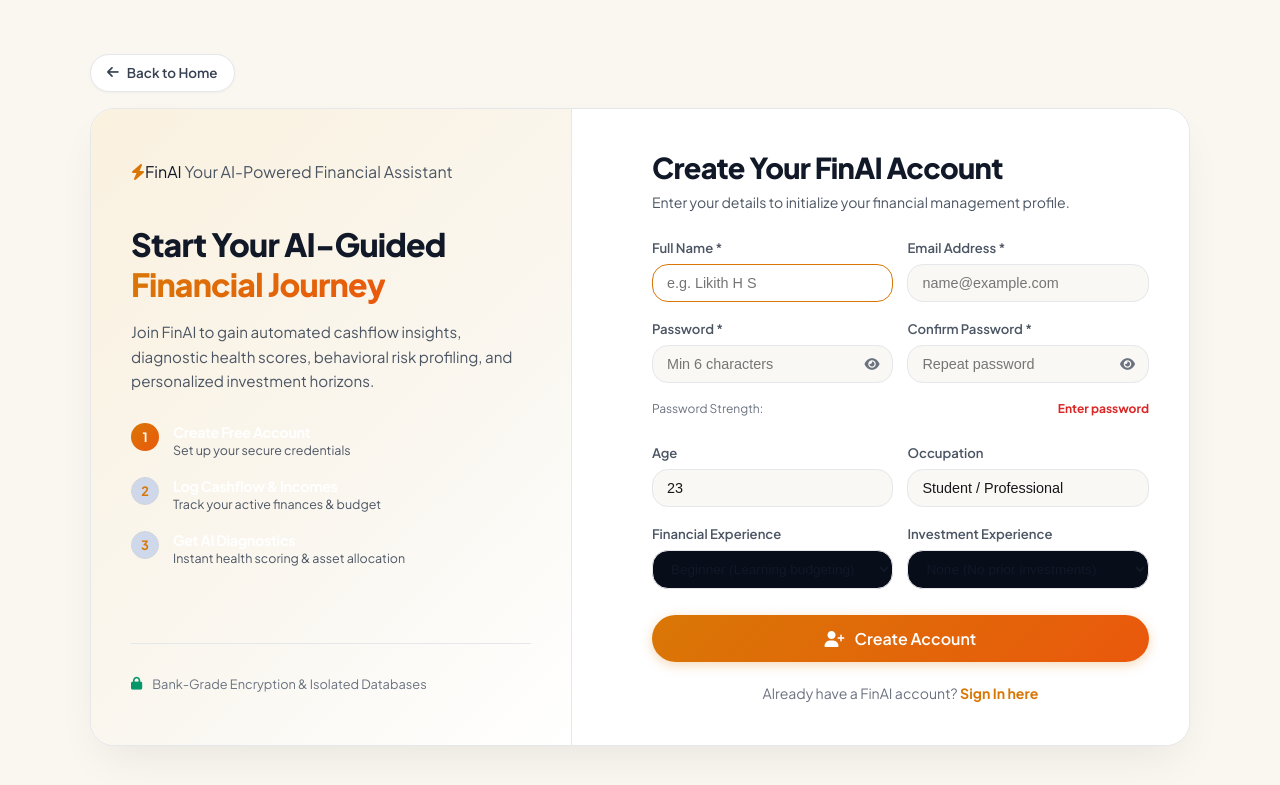
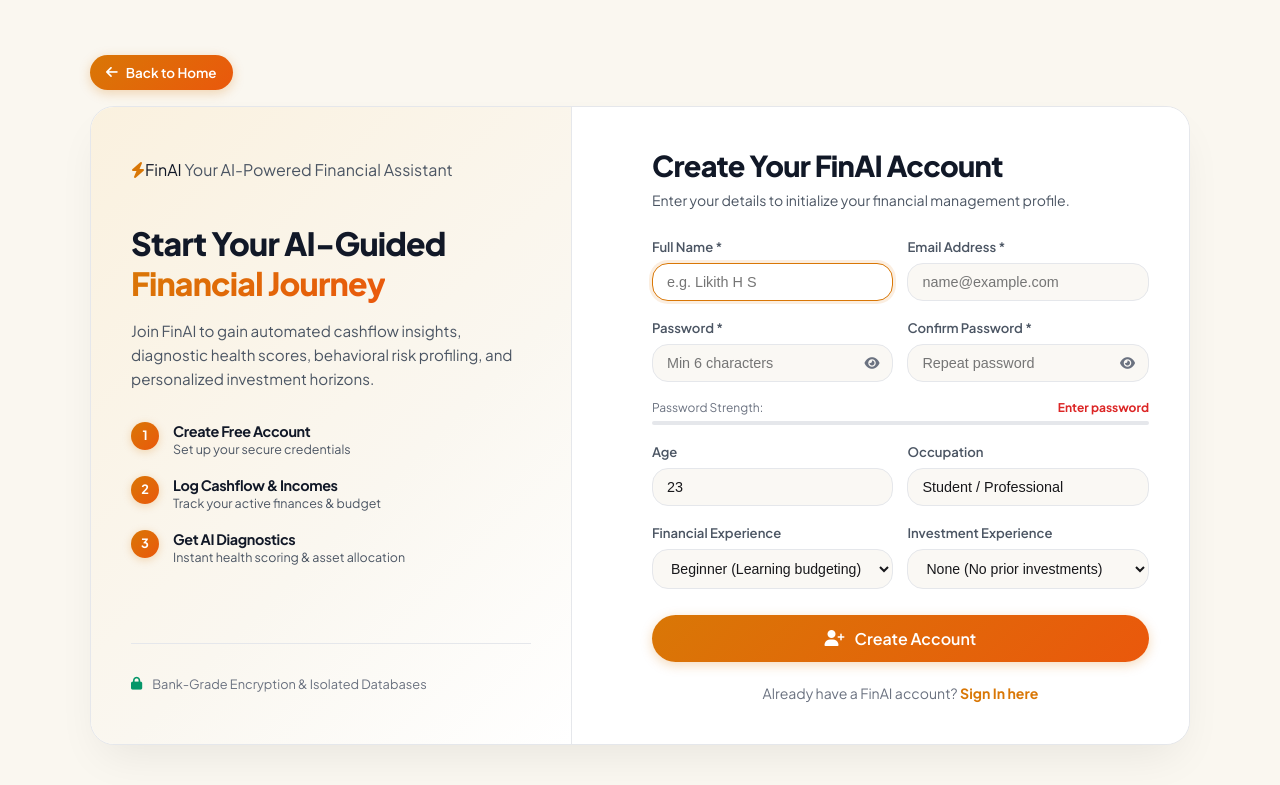
Before and after one commit to likithhs/financial_manager, a Flask app: page /register in a window 1280 px wide. Shown: the top 785 px of the page. Run offline with Flask 2, Linux system fonts and the light colour scheme.

Commit message:
Fix register page text visibility and navbar scrollspy highlighting

```diff
--- a/static/js/landing.js
+++ b/static/js/landing.js
@@ -130,64 +130,72 @@ document.addEventListener('DOMContentLoaded', () => {
     return div.innerHTML;
   }
 
-  // 4. Live ScrollSpy: Section Tracking in Top Navbar with Electric Blue Glow
-  const navSections = [
-    document.getElementById('home'),
-    document.getElementById('features'),
-    document.getElementById('how-it-works'),
-    document.getElementById('ai'),
-    document.getElementById('security')
-  ].filter(Boolean);
+  // 4. Live ScrollSpy: Section Tracking in Top Navbar with Active Indicator
+  const navSectionIds = ['home', 'features', 'how-it-works', 'ai', 'security'];
+  const navSections = navSectionIds
+    .map(id => document.getElementById(id))
+    .filter(Boolean);
 
-  const headerNavItems = document.querySelectorAll('.nav-links .nav-link-item[href^="#"]');
+  const headerNavItems = document.querySelectorAll('.fa-nav-menu .fa-nav-link[href^="#"], .nav-links .nav-link-item[href^="#"]');
+
+  function setActiveLink(sectionId) {
+    if (!sectionId || !headerNavItems.length) return;
+    headerNavItems.forEach(link => {
+      if (link.getAttribute('href') === `#${sectionId}`) {
+        link.classList.add('active');
+      } else {
+        link.classList.remove('active');
+      }
+    });
+  }
 
   function updateActiveNavSection() {
     if (!navSections.length || !headerNavItems.length) return;
 
-    const scrollPos = window.scrollY + 140; // Offset for fixed navbar
+    // Special check if reached bottom of page
+    const isAtBottom = (window.innerHeight + window.scrollY) >= (document.documentElement.scrollHeight - 60);
+    if (isAtBottom) {
+      const lastId = navSections[navSections.length - 1].getAttribute('id');
+      setActiveLink(lastId);
+      return;
+    }
 
-    let currentSectionId = '';
+    const scrollPos = window.scrollY + 160; // Offset for sticky navbar
+    let currentSectionId = navSections[0].getAttribute('id');
+
     navSections.forEach(section => {
-      const top = section.offsetTop;
-      const height = section.offsetHeight;
-      if (scrollPos >= top && scrollPos < top + height) {
+      const top = section.getBoundingClientRect().top + window.scrollY;
+      if (scrollPos >= top) {
         currentSectionId = section.getAttribute('id');
       }
     });
 
-    // Special check if reached very bottom of page
-    if ((window.innerHeight + window.scrollY) >= document.body.offsetHeight - 50) {
-      currentSectionId = navSections[navSections.length - 1].getAttribute('id');
-    }
-
-    if (currentSectionId) {
-      headerNavItems.forEach(link => {
-        if (link.getAttribute('href') === `#${currentSectionId}`) {
-          link.classList.add('active');
-        } else {
-          link.classList.remove('active');
-        }
-      });
-    }
+    setActiveLink(currentSectionId);
   }
 
   window.addEventListener('scroll', updateActiveNavSection, { passive: true });
   updateActiveNavSection(); // Initial check on load
 
   // Smooth in-page scrolling with navbar offset
-  headerNavItems.forEach(link => {
+  document.querySelectorAll('.fa-nav-link[href^="#"], .fa-btn-demo[href^="#"], .nav-links .nav-link-item[href^="#"]').forEach(link => {
     link.addEventListener('click', function(e) {
       const targetHash = this.getAttribute('href');
       if (targetHash && targetHash.startsWith('#')) {
         const targetElement = document.querySelector(targetHash);
         if (targetElement) {
           e.preventDefault();
-          const navOffset = 80;
-          const targetTop = Math.max(0, targetElement.offsetTop - navOffset);
+          const navOffset = document.querySelector('.fa-nav-wrapper')?.offsetHeight || 75;
+          const targetTop = Math.max(0, targetElement.getBoundingClientRect().top + window.scrollY - navOffset);
           window.scrollTo({
             top: targetTop,
             behavior: 'smooth'
           });
+          setActiveLink(targetElement.getAttribute('id'));
+
+          // Close mobile menu if open
+          if (navLinks && window.innerWidth <= 1024 && navLinks.style.display === 'flex') {
+            navLinks.style.display = 'none';
+          }
         }
       }
     });
--- a/templates/register.html
+++ b/templates/register.html
@@ -2,17 +2,55 @@
 
 {% block title %}Create Account - FinAI Assistant{% endblock %}
 
+{% block extra_css %}
+<style>
+  /* Ensure form controls on registration page match the warm minimalist design system */
+  .auth-form-side select {
+    background-color: #FAF8F4 !important;
+    border: 1px solid var(--border-subtle) !important;
+    border-radius: var(--radius-md) !important;
+    color: var(--text-light) !important;
+    font-size: 0.88rem !important;
+    padding: 10px 14px !important;
+    outline: none !important;
+    cursor: pointer;
+    color-scheme: light;
+    transition: all var(--transition-fast);
+  }
+  .auth-form-side select:focus {
+    background-color: #FFFFFF !important;
+    border-color: var(--blue-primary) !important;
+    box-shadow: 0 0 0 3px rgba(217, 119, 6, 0.12) !important;
+  }
+  .auth-form-side select option {
+    background-color: #FFFFFF !important;
+    color: var(--text-light) !important;
+    padding: 8px 12px;
+  }
+  .auth-form-side input {
+    background-color: #FAF8F4 !important;
+    border: 1px solid var(--border-subtle) !important;
+    color: var(--text-light) !important;
+  }
+  .auth-form-side input:focus {
+    background-color: #FFFFFF !important;
+    border-color: var(--blue-primary) !important;
+    box-shadow: 0 0 0 3px rgba(217, 119, 6, 0.12) !important;
+  }
+</style>
+{% endblock %}
+
 {% block public_content %}
 <div class="auth-page-wrapper" style="min-height: 100vh; display: flex; flex-direction: column; align-items: center; justify-content: center; padding: 40px 20px;">
   <div style="max-width: 1100px; width: 100%; margin-bottom: 16px; display: flex; justify-content: flex-start;">
-    <a href="{{ url_for('index') }}" class="btn btn-sm btn-secondary" style="border-color: var(--border-subtle); gap: 8px;">
+    <a href="{{ url_for('index') }}" class="btn btn-sm btn-primary" style="gap: 8px;">
       <i class="fa-solid fa-arrow-left"></i> Back to Home
     </a>
   </div>
   <div class="auth-container" style="max-width: 1100px; width: 100%; display: grid; grid-template-columns: 1fr 1.2fr; gap: 40px; background: var(--bg-card); border: 1px solid var(--border-medium); border-radius: var(--radius-xl); box-shadow: var(--shadow-lg), var(--shadow-glow-cyan); overflow: hidden;">
 
     <!-- Left Column: Branding & Steps -->
-    <div class="auth-side-brand" style="background: linear-gradient(135deg, rgba(37, 99, 235, 0.25) 0%, rgba(10, 15, 29, 0.95) 100%); border-right: 1px solid var(--border-subtle); padding: 50px 40px; display: flex; flex-direction: column; justify-content: space-between;">
+    <div class="auth-side-brand" style="background: linear-gradient(135deg, #FAF1DF 0%, #FAF7F0 60%, #FFFFFF 100%); border-right: 1px solid var(--border-subtle); padding: 50px 40px; display: flex; flex-direction: column; justify-content: space-between;">
       <div>
         <a href="{{ url_for('index') }}" class="brand-logo" style="margin-bottom: 40px; display: inline-flex;">
           <div class="brand-icon">
@@ -34,23 +72,23 @@
         <!-- Step List -->
         <div style="display: flex; flex-direction: column; gap: 16px;">
           <div style="display: flex; gap: 14px;">
-            <div style="width: 28px; height: 28px; border-radius: 50%; background: var(--gradient-primary); display: flex; align-items: center; justify-content: center; font-weight: 700; font-size: 0.8rem; color: #fff; flex-shrink: 0;">1</div>
+            <div style="width: 28px; height: 28px; border-radius: 50%; background: var(--gradient-primary); display: flex; align-items: center; justify-content: center; font-weight: 700; font-size: 0.8rem; color: #fff; flex-shrink: 0; box-shadow: 0 2px 8px rgba(217, 119, 6, 0.25);">1</div>
             <div>
-              <h5 style="font-size: 0.9rem; font-weight: 700; color: #fff;">Create Free Account</h5>
+              <h5 style="font-size: 0.9rem; font-weight: 700; color: var(--text-white);">Create Free Account</h5>
               <p style="font-size: 0.78rem; color: var(--text-muted);">Set up your secure credentials</p>
             </div>
           </div>
           <div style="display: flex; gap: 14px;">
-            <div style="width: 28px; height: 28px; border-radius: 50%; background: rgba(37, 99, 235, 0.2); border: 1px solid var(--border-medium); display: flex; align-items: center; justify-content: center; font-weight: 700; font-size: 0.8rem; color: var(--cyan-bright); flex-shrink: 0;">2</div>
+            <div style="width: 28px; height: 28px; border-radius: 50%; background: var(--gradient-primary); display: flex; align-items: center; justify-content: center; font-weight: 700; font-size: 0.8rem; color: #fff; flex-shrink: 0; box-shadow: 0 2px 8px rgba(217, 119, 6, 0.25);">2</div>
             <div>
-              <h5 style="font-size: 0.9rem; font-weight: 700; color: #fff;">Log Cashflow & Incomes</h5>
+              <h5 style="font-size: 0.9rem; font-weight: 700; color: var(--text-white);">Log Cashflow & Incomes</h5>
               <p style="font-size: 0.78rem; color: var(--text-muted);">Track your active finances & budget</p>
             </div>
           </div>
           <div style="display: flex; gap: 14px;">
-            <div style="width: 28px; height: 28px; border-radius: 50%; background: rgba(37, 99, 235, 0.2); border: 1px solid var(--border-medium); display: flex; align-items: center; justify-content: center; font-weight: 700; font-size: 0.8rem; color: var(--cyan-bright); flex-shrink: 0;">3</div>
+            <div style="width: 28px; height: 28px; border-radius: 50%; background: var(--gradient-primary); display: flex; align-items: center; justify-content: center; font-weight: 700; font-size: 0.8rem; color: #fff; flex-shrink: 0; box-shadow: 0 2px 8px rgba(217, 119, 6, 0.25);">3</div>
             <div>
-              <h5 style="font-size: 0.9rem; font-weight: 700; color: #fff;">Get AI Diagnostics</h5>
+              <h5 style="font-size: 0.9rem; font-weight: 700; color: var(--text-white);">Get AI Diagnostics</h5>
               <p style="font-size: 0.78rem; color: var(--text-muted);">Instant health scoring & asset allocation</p>
             </div>
           </div>
@@ -90,14 +128,14 @@
               Full Name *
             </label>
             <input type="text" id="name" name="name" required autofocus placeholder="e.g. Likith H S"
-                   style="width: 100%; background: rgba(5, 8, 17, 0.85); border: 1px solid var(--border-subtle); border-radius: var(--radius-md); padding: 10px 14px; color: var(--text-white); font-size: 0.9rem; outline: none;">
+                   style="width: 100%; background: #FAF8F4; border: 1px solid var(--border-subtle); border-radius: var(--radius-md); padding: 10px 14px; color: var(--text-light); font-size: 0.9rem; outline: none;">
           </div>
           <div>
             <label for="email" style="display: block; font-size: 0.82rem; font-weight: 600; color: var(--text-subtle); margin-bottom: 6px;">
               Email Address *
             </label>
             <input type="email" id="email" name="email" required placeholder="name@example.com"
-                   style="width: 100%; background: rgba(5, 8, 17, 0.85); border: 1px solid var(--border-subtle); border-radius: var(--radius-md); padding: 10px 14px; color: var(--text-white); font-size: 0.9rem; outline: none;">
+                   style="width: 100%; background: #FAF8F4; border: 1px solid var(--border-subtle); border-radius: var(--radius-md); padding: 10px 14px; color: var(--text-light); font-size: 0.9rem; outline: none;">
           </div>
         </div>
 
@@ -109,7 +147,7 @@
             </label>
             <div style="position: relative;">
               <input type="password" id="regPassword" name="password" required placeholder="Min 6 characters"
-                     style="width: 100%; background: rgba(5, 8, 17, 0.85); border: 1px solid var(--border-subtle); border-radius: var(--radius-md); padding: 10px 38px 10px 14px; color: var(--text-white); font-size: 0.9rem; outline: none;">
+                     style="width: 100%; background: #FAF8F4; border: 1px solid var(--border-subtle); border-radius: var(--radius-md); padding: 10px 38px 10px 14px; color: var(--text-light); font-size: 0.9rem; outline: none;">
               <button type="button" id="toggleRegPwd" style="position: absolute; right: 10px; top: 50%; transform: translateY(-50%); background: transparent; border: none; color: var(--text-muted); cursor: pointer; padding: 4px;" title="Show/Hide Password">
                 <i class="fa-solid fa-eye" id="eyeIconReg"></i>
               </button>
@@ -121,7 +159,7 @@
             </label>
             <div style="position: relative;">
               <input type="password" id="confirm_password" name="confirm_password" required placeholder="Repeat password"
-                     style="width: 100%; background: rgba(5, 8, 17, 0.85); border: 1px solid var(--border-subtle); border-radius: var(--radius-md); padding: 10px 38px 10px 14px; color: var(--text-white); font-size: 0.9rem; outline: none;">
+                     style="width: 100%; background: #FAF8F4; border: 1px solid var(--border-subtle); border-radius: var(--radius-md); padding: 10px 38px 10px 14px; color: var(--text-light); font-size: 0.9rem; outline: none;">
               <button type="button" id="toggleConfPwd" style="position: absolute; right: 10px; top: 50%; transform: translateY(-50%); background: transparent; border: none; color: var(--text-muted); cursor: pointer; padding: 4px;" title="Show/Hide Password">
                 <i class="fa-solid fa-eye" id="eyeIconConf"></i>
               </button>
@@ -135,7 +173,7 @@
             <span style="color: var(--text-muted);">Password Strength:</span>
             <span id="strengthText" style="font-weight: 700; color: var(--danger);">Enter password</span>
           </div>
-          <div style="height: 4px; background: rgba(255,255,255,0.08); border-radius: 999px; overflow: hidden;">
+          <div style="height: 4px; background: #E5E7EB; border-radius: 999px; overflow: hidden;">
             <div id="strengthBar" style="width: 0%; height: 100%; background: var(--danger); transition: all 0.3s ease;"></div>
           </div>
         </div>
@@ -145,12 +183,12 @@
           <div>
             <label for="age" style="display: block; font-size: 0.82rem; font-weight: 600; color: var(--text-subtle); margin-bottom: 6px;">Age</label>
             <input type="number" id="age" name="age" value="23" min="18" max="100"
-                   style="width: 100%; background: rgba(5, 8, 17, 0.85); border: 1px solid var(--border-subtle); border-radius: var(--radius-md); padding: 10px 14px; color: var(--text-white); font-size: 0.9rem; outline: none;">
+                   style="width: 100%; background: #FAF8F4; border: 1px solid var(--border-subtle); border-radius: var(--radius-md); padding: 10px 14px; color: var(--text-light); font-size: 0.9rem; outline: none;">
           </div>
           <div>
             <label for="occupation" style="display: block; font-size: 0.82rem; font-weight: 600; color: var(--text-subtle); margin-bottom: 6px;">Occupation</label>
             <input type="text" id="occupation" name="occupation" value="Student / Professional"
-                   style="width: 100%; background: rgba(5, 8, 17, 0.85); border: 1px solid var(--border-subtle); border-radius: var(--radius-md); padding: 10px 14px; color: var(--text-white); font-size: 0.9rem; outline: none;">
+                   style="width: 100%; background: #FAF8F4; border: 1px solid var(--border-subtle); border-radius: var(--radius-md); padding: 10px 14px; color: var(--text-light); font-size: 0.9rem; outline: none;">
           </div>
         </div>
 
@@ -158,7 +196,7 @@
         <div style="display: grid; grid-template-columns: 1fr 1fr; gap: 14px;">
           <div>
             <label for="financial_exp" style="display: block; font-size: 0.82rem; font-weight: 600; color: var(--text-subtle); margin-bottom: 6px;">Financial Experience</label>
-            <select id="financial_exp" name="financial_exp" style="width: 100%; background: #080d1a; border: 1px solid var(--border-subtle); border-radius: var(--radius-md); padding: 10px 14px; color: var(--text-white); font-size: 0.85rem; outline: none;">
+            <select id="financial_exp" name="financial_exp" style="width: 100%; background: #FAF8F4; border: 1px solid var(--border-subtle); border-radius: var(--radius-md); padding: 10px 14px; color: var(--text-light); font-size: 0.88rem; outline: none; cursor: pointer; color-scheme: light;">
               <option value="Beginner" selected>Beginner (Learning budgeting)</option>
               <option value="Intermediate">Intermediate (Active saver)</option>
               <option value="Advanced">Advanced (Experienced manager)</option>
@@ -166,7 +204,7 @@
           </div>
           <div>
             <label for="investment_exp" style="display: block; font-size: 0.82rem; font-weight: 600; color: var(--text-subtle); margin-bottom: 6px;">Investment Experience</label>
-            <select id="investment_exp" name="investment_exp" style="width: 100%; background: #080d1a; border: 1px solid var(--border-subtle); border-radius: var(--radius-md); padding: 10px 14px; color: var(--text-white); font-size: 0.85rem; outline: none;">
+            <select id="investment_exp" name="investment_exp" style="width: 100%; background: #FAF8F4; border: 1px solid var(--border-subtle); border-radius: var(--radius-md); padding: 10px 14px; color: var(--text-light); font-size: 0.88rem; outline: none; cursor: pointer; color-scheme: light;">
               <option value="None" selected>None (No prior investments)</option>
               <option value="Fixed Deposits / Gold">Fixed Deposits / Gold</option>
               <option value="Mutual Funds / SIP">Mutual Funds / SIPs</option>
@@ -222,9 +260,9 @@ document.addEventListener('DOMContentLoaded', () => {
         text.innerText = 'Moderate';
         text.style.color = '#f59e0b';
       } else if (score <= 75) {
-        bar.style.background = '#38bdf8';
+        bar.style.background = '#0284c7';
         text.innerText = 'Good';
-        text.style.color = '#38bdf8';
+        text.style.color = '#0284c7';
       } else {
         bar.style.background = '#10b981';
         text.innerText = 'Strong';
```
